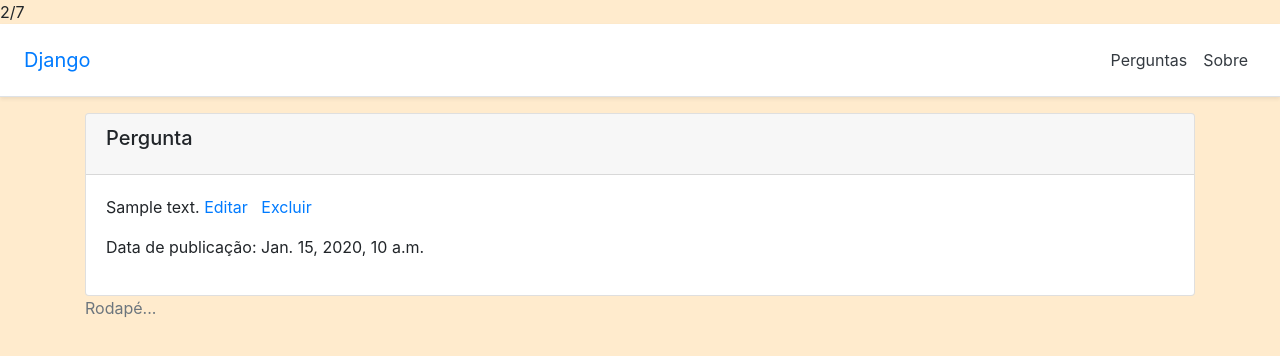
After one commit to inaecapanna/DP, a Django app: template polls/templates/polls/question_detail.html in a window 1280 px wide. The commit adds this page. Shown: the top 356 px of the page. Run offline with Django 4.2, Linux system fonts and the light colour scheme; the template is opened without the code that fills it: values that come from a table or form of the project are taken from there, others are empty; tables that the repository leaves empty hold one stand-in row (values such as "Sample post"); some libraries are stand-ins or nearby versions.

Commit message:
READ - CRUD Básico.

```diff
--- a/polls/templates/perguntas_recentes.html
+++ b/polls/templates/perguntas_recentes.html
@@ -20,6 +20,9 @@ Mega Enquetes
         <a href="{% url 'poll_delete' pk=question.id %}" class="btn btn-lg btn-primary font-weight-bold">
             Excluir
         </a>
+        <a href="{% url 'poll_show' pk=question.id %}" class="btn btn-lg btn-primary font-weight-bold">
+            Ver
+        </a>
 
     </p>
 
--- a/polls/templates/polls/_layout1.html
+++ b/polls/templates/polls/_layout1.html
@@ -21,7 +21,8 @@ bg-white border-bottom shadow-sm">
         <h5 class="my-0 mr-md-auto font-weight-normal">
             <a href="{% url 'index' %}">Django</a>
         </h5>
-        <a class="p-2 text-dark" href="{% url 'sobre' %}">Sobre</a>
+        <a class="p-2 text-dark" href="{% url 'polls_all' %}">Perguntas</a>
+        <a class="p-2 text-dark" href="{% url 'about_page' %}">Sobre</a>
     </div>
 </main>
 {% endblock %}
--- /dev/null
+++ b/polls/templates/polls/question_detail.html
@@ -0,0 +1,20 @@
+{% extends '_layout1.html' %} {# herda tudo que já tem em _layout1.html #}
+{% block content %} {# substitui o bloco content em _layout1.html #}
+<div class="card">
+<div class="card-header">
+<h5 class="card-title">Pergunta</h5>
+</div>
+<div class="card-body">
+<p>
+{{ question.question_text }}
+<a href="{% url 'poll_edit' pk=question.id %}" class="link-secondary">
+Editar
+</a> &nbsp;
+<a href="{% url 'poll_delete' pk=question.id %}" class="link-secondary">
+Excluir
+</a>
+</p>
+<p>Data de publicação: {{ question.pub_date }}</p>
+</div>
+</div>
+{% endblock %} {# fecha o bloco content #}
--- a/polls/urls.py
+++ b/polls/urls.py
@@ -26,6 +26,21 @@ urlpatterns = [
         name="poll_delete"
     ),
 
+    path('pergunta/<int:pk>/show',
+        views.QuestionDetailView.as_view(),
+        name="poll_show"
+    ),
+
+    path('pergunta/all',
+        views.QuestionListView.as_view(),
+        name="polls_all"
+    ),
+
+    path('about-us',
+        views.SobreTemplateView.as_view(),
+        name="about_page"
+    ),
+
 ]
 
 # .\venv\Scripts\activate.bat
```
Also changed, not shown: polls/templates/polls/polls/sobre.html (added, +14 -0 lines), polls/templates/polls/question_list.html (added, +22 -0 lines), polls/views.py (+16 -0 lines).
